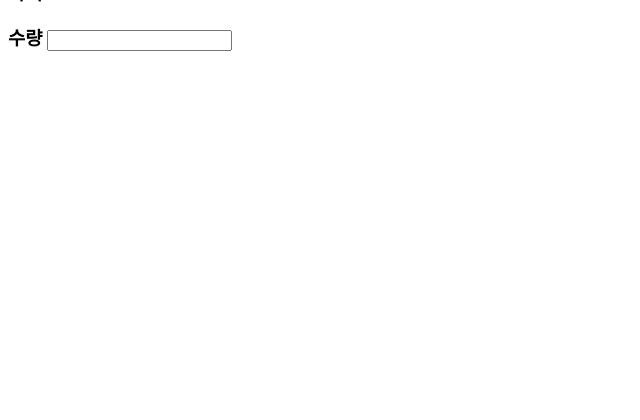
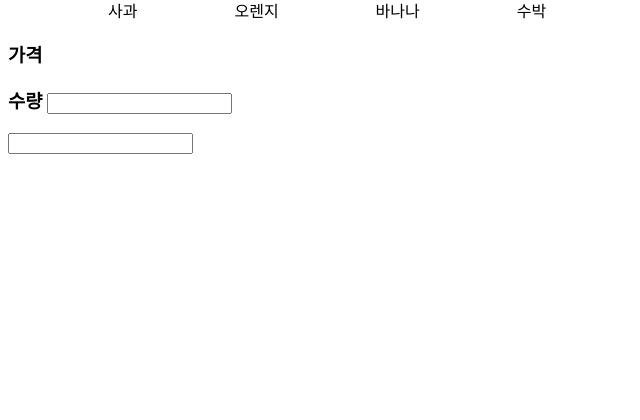
Before and after one commit to choiywln/gimal-repo, a Flask app: template templates/main.html in a window 1280 px wide. Shown: the part 201-621 px from the top of the page, without its empty margins (0-640 px from the left). Run offline with Flask 2, Linux system fonts and the light colour scheme; the template is opened without the code that fills it, so the values that code supplies are empty.

Commit message:
Update main.html

```diff
--- a/templates/main.html
+++ b/templates/main.html
@@ -3,20 +3,46 @@
 <head>
     <meta charset="UTF-8">
     <title>Yewon's Shop</title>
+<style>
+        .pictures {
+            word-spacing: 30px;
+        }
+
+        .fruits {
+            text-indent: 60px;
+            word-spacing: 93px;
+
+        }
+    </style>
 </head>
 <body>
+<div>
     <h1>Yewon's Shop</h1>
-    <h3>
-        상품 <img src="https://media.istockphoto.com/photos/red-apple-picture-id184276818?k=6&m=184276818&s=612x612&w=0&h=Fm2-2w98ahP4jUkj3UjgPa-dIqEHlRrsTxdA_a-Cclk=" width="100px"/>
+</div>
+<div>
+    <div class="pictures">
+        <h3 style="padding-top: 20px">상품
+            <img src="https://media.istockphoto.com/photos/red-apple-picture-id184276818?k=6&m=184276818&s=612x612&w=0&h=Fm2-2w98ahP4jUkj3UjgPa-dIqEHlRrsTxdA_a-Cclk="
+                width="100px"/>
             <img src="https://5.imimg.com/data5/EE/ER/MY-27568370/fresh-orange-500x500.png" width="100px"/>
-            <img src="https://i5.walmartimages.com/asr/209bb8a0-30ab-46be-b38d-58c2feb93e4a_1.1a15fb5bcbecbadd4a45822a11bf6257.jpeg?odnWidth=612&odnHeight=612&odnBg=ffffff" width="100px"/>
+            <img src="https://i5.walmartimages.com/asr/209bb8a0-30ab-46be-b38d-58c2feb93e4a_1.1a15fb5bcbecbadd4a45822a11bf6257.jpeg?odnWidth=612&odnHeight=612&odnBg=ffffff"
+                 width="100px"/>
             <img src="https://5.imimg.com/data5/IO/GT/GLADMIN-50838747/organic-watermelon-500x500.jpg" width="100px"/>
-    </h3>
+        </h3>
+        <div class="fruits">
+            <ul><p>사과 오렌지 바나나 수박</p></ul>
+        </div>
+    </div>
     <h3>
         가격
     </h3>
     <h3>
         수량 <input type="text" id="firstNumber"/>
     </h3>
+    <input type="text"/>
+</div>
+
+
+
 </body>
 </html>
```
